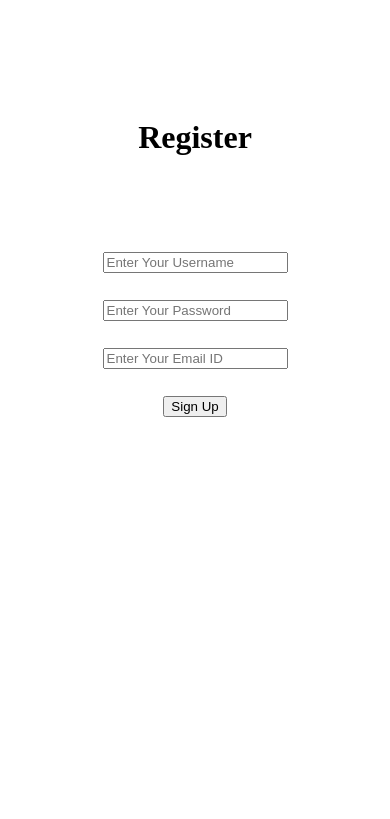
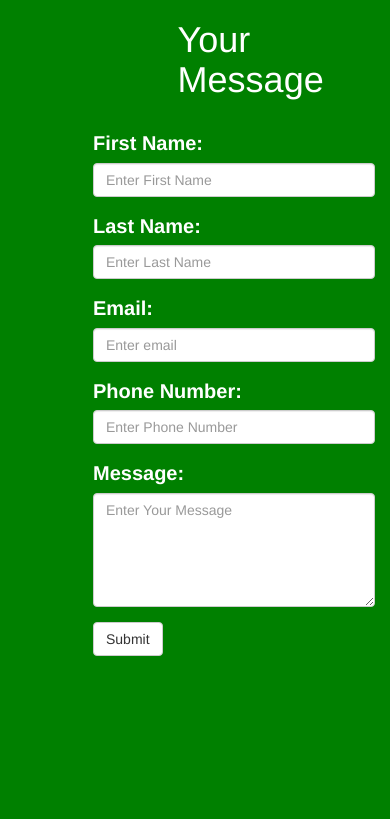
Before and after one commit to Nikhil8860/image-gallery-master, a Flask app: page /register in a window 390 px wide. Shown: the top 819 px of the page. Run offline with Flask 2, Linux system fonts and the light colour scheme; some libraries are stand-ins or nearby versions.

Commit message:
Added register.html

```diff
--- a/app.py
+++ b/app.py
@@ -1,8 +1,6 @@
 import os
-from flask import Flask, request, render_template, send_from_directory, session, redirect
+from flask import Flask, request, render_template, send_from_directory, session, redirect, flash
 import json
-import re
-
 from flask_mysqldb import MySQL
 
 import MySQLdb.cursors
@@ -30,31 +28,28 @@ def not_found(e):
 @app.route('/register', methods=['GET', 'POST'])
 def register():
     msg = ''
-    if request.method == 'POST' and 'username' in request.form and 'password' in request.form and 'email' in request.form:
-        username = request.form['username']
-        password = request.form['password']
+    print(request.form)
+    if request.method == 'POST':
+        first_name = request.form['fname']
+        last_name = request.form['lname']
         email = request.form['email']
-        print(username, password, email, sep='--')
+        phone = request.form['phone']
+        msg = request.form['msg']
+
         cursor = mysql.connection.cursor(MySQLdb.cursors.DictCursor)
-        cursor.execute('SELECT * FROM accounts WHERE username = % s', (username,))
-        account = cursor.fetchone()
-        if account:
-            msg = 'Account already exists !'
-        elif not re.match(r'[^@]+@[^@]+\.[^@]+', email):
-            msg = 'Invalid email address !'
-        elif not re.match(r'[A-Za-z0-9]+', username):
-            msg = 'Username must contain only characters and numbers !'
-        elif not username or not password or not email:
-            msg = 'Please fill out the form !'
-        else:
-            cursor.execute('INSERT INTO accounts VALUES (NULL, % s, % s, % s)', (username, password, email,))
-            mysql.connection.commit()
-            msg = 'You have successfully registered !'
+        sql = 'INSERT INTO register (first_name, last_name, email, phone, msg ) VALUES (%s, %s, %s, %s, %s)'
+        val = (first_name, last_name, email, phone, msg)
+
+        cursor.execute(sql, val)
+        mysql.connection.commit()
+        msg = 'You have successfully registered !'
+        flash(msg)
     elif request.method == 'POST':
         msg = 'Please fill out the form !'
     return render_template('register.html', msg=msg)
 
 
+@app.route('/home')
 @app.route("/")
 def index():
     images = os.listdir('./images')
--- /dev/null
+++ b/static/styles/form.css
@@ -0,0 +1,9 @@
+body{
+    background-color: green;
+}
+
+label{
+    color: white;
+    font-size: 20px;
+
+}
--- a/templates/register.html
+++ b/templates/register.html
@@ -1,27 +1,75 @@
-<!-- Store this code in 'register.html' file inside the 'templates' folder -->
+<!DOCTYPE html>
+<html lang="en">
+<head>
+    <title>Form</title>
+    <meta charset="utf-8">
+    <meta name="viewport" content="width=device-width, initial-scale=1">
+    <link rel="stylesheet" href="https://maxcdn.bootstrapcdn.com/bootstrap/3.4.1/css/bootstrap.min.css">
+    <script src="https://ajax.googleapis.com/ajax/libs/jquery/3.5.1/jquery.min.js"></script>
+    <script src="https://maxcdn.bootstrapcdn.com/bootstrap/3.4.1/js/bootstrap.min.js"></script>
+    <link rel="stylesheet" href="{{ url_for('static', filename='styles/form.css') }}">
+</head>
+<body>
+{% with messages = get_flashed_messages() %}
+{% if messages %}
+{% for message in messages %}
+<div class="alert alert-success" role="alert">
+    {{ message }} Click here to go Home Page  <a class="nav-link" href="/">Home</a> <br>
 
-<html>
-	<head>
-		<meta charset="UTF-8">
-		<title> Register </title>
-		<link rel="stylesheet" href="{{ url_for('static', filename='styles/style.css') }}">
-	</head>
-	<body></br></br></br></br></br>
-		<div align="center">
-		<div align="center" class="border">
-			<div class="header">
-				<h1 class="word">Register</h1>
-			</div></br></br></br>
-			<h2 class="word">
-				<form action="{{ url_for('register') }}" method="post">
-				<div class="msg">{{ msg }}</div>
-					<input id="username" name="username" type="text" placeholder="Enter Your Username" class="textbox"/></br></br>
-					<input id="password" name="password" type="password" placeholder="Enter Your Password" class="textbox"/></br></br>
-					<input id="email" name="email" type="text" placeholder="Enter Your Email ID" class="textbox"/></br></br>
-					<input type="submit" class="btn" value="Sign Up"></br>
-				</form>
-			</h2>
-		</div>
-		</div>
-	</body>
+</div>
+{% endfor %}
+{% endif %}
+{% endwith %}
+
+<div class="container" style="margin-left: 20%;">
+    <h1 style="margin-left: 30%; color: white;">Your Message</h1>
+    <br>
+    <form class="form-horizontal" action="{{ url_for('register') }}" method="post">
+<!--    <form class="form-horizontal" action="/" method="get">-->
+        <div class="form-group">
+            <label class="control-label col-sm-2" for="fname">First Name:</label>
+            <div class="col-sm-6">
+                <input type="text" class="form-control" id="fname" required placeholder="Enter First Name" name="fname">
+            </div>
+        </div>
+        <div class="form-group">
+            <label class="control-label col-sm-2" for="lname">Last Name:</label>
+            <div class="col-sm-6">
+                <input type="text" class="form-control" id="lname" required placeholder="Enter Last Name" name="lname">
+            </div>
+        </div>
+
+        <div class="form-group">
+            <label class="control-label col-sm-2" for="email">Email:</label>
+            <div class="col-sm-6">
+                <input type="email" class="form-control" id="email" required placeholder="Enter email" name="email">
+            </div>
+        </div>
+
+        <div class="form-group">
+            <label class="control-label col-sm-2" for="phone">Phone Number:</label>
+            <div class="col-sm-6">
+                <input type="tel" class="form-control" id="phone" required placeholder="Enter Phone Number"
+                       name="phone">
+            </div>
+        </div>
+
+        <div class="form-group">
+            <label class="control-label col-sm-2" for="msg">Message:</label>
+            <div class="col-sm-6">
+                <textarea class="form-control" id="msg" required placeholder="Enter Your Message" name="msg"
+                          rows="5"></textarea>
+            </div>
+        </div>
+
+        <div class="form-group">
+            <div class="col-sm-offset-2 col-sm-10">
+                <button type="submit" class="btn btn-default" value="submit">Submit</button>
+            </div>
+        </div>
+
+    </form>
+</div>
+
+</body>
 </html>
```
